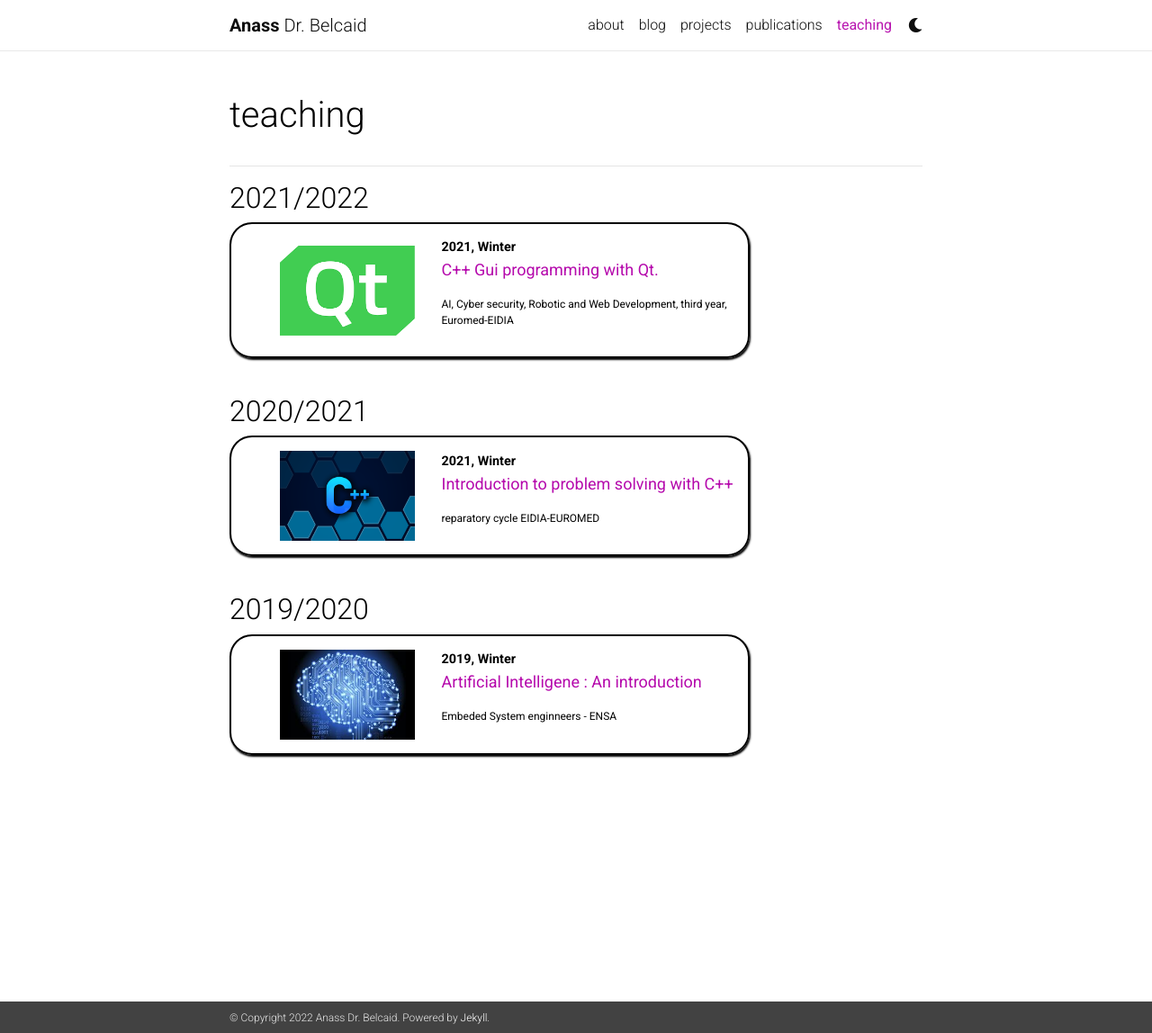
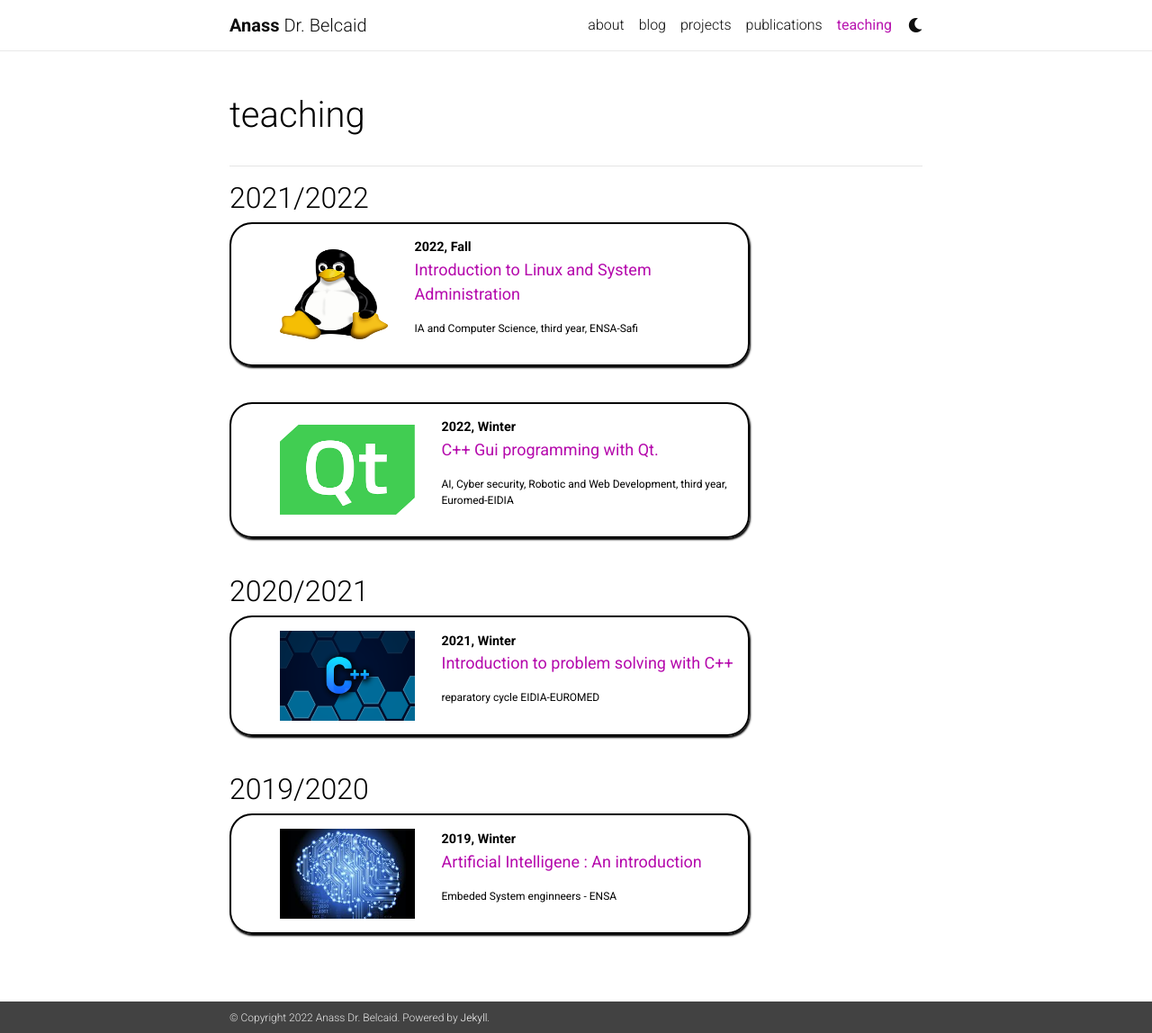
Before and after one commit to anassBelcaid/blog_source, a Jekyll site: the page built from _pages/teaching.md, in a window 1280 px wide and 1148 px high. Shown: the whole window at 90% size. Built offline with Jekyll 4.4.1, drawn with Linux system fonts in a browser that asks for light colours; nearby versions of some CDN libraries; a style sheet for code colours, icons or effects is not loaded.

Commit message:
Lien course Linux

```diff
--- a/_pages/teaching.md
+++ b/_pages/teaching.md
@@ -9,14 +9,32 @@ nav: true
 ------------
 
 ## 2021/2022
+
+<div id="rcorners">
+<table>
+<th>
+ <img src="{{ site.baserul}} {{ site.url }}/assets/img/Tux.svg.png" alt="Linux" width="120" height="100">
+</th>
+<th> <b>2022, Fall</b><br>
+<p style="font-size:18px">
+    <a href='{{ baseurl }}/GIIA24/'>
+    Introduction to Linux and System Administration
+    </a>
+</p>
+<p style="font-size:12px">IA and Computer Science, third
+year, ENSA-Safi</p>
+</th>
+</table>
+</div>
+<br>
 <div id="rcorners">
 <table>
 <th>
  <img src="{{ site.baserul}} {{ site.url }}/assets/img/qt_logo.png" alt="C++" width="150" height="100">
 </th>
-<th> <b>2021, Winter</b><br>
+<th> <b>2022, Winter</b><br>
 <p style="font-size:18px">
-    <a href='{{ baseurl }}/C221/'>
+    <a href='{{ baseurl }}/CS311/'>
 C++ Gui programming with Qt.
     </a>
 </p>
@@ -36,7 +54,7 @@ year, Euromed-EIDIA</p>
 </th>
 <th> <b>2021, Winter</b><br>
 <p style="font-size:18px">
-    <a href='{{ baseurl }}/C221/'>
+    <a href='{{ baseurl }}/CS221/'>
 Introduction to problem solving with C++
     </a>
 </p>
--- a/bin/deploy.py
+++ b/bin/deploy.py
@@ -21,8 +21,8 @@ args = parser.parse_args()
 #}}}
 
 # Default path {{{ #
-source = pathlib.Path("/home/anass/github/anass/blog_source/")
-blog   = pathlib.Path("/home/anass/github/anass/anassBelcaid.github.io")
+source = pathlib.Path("/home/anass/git/anass/blog_source/")
+blog   = pathlib.Path("/home/anass/git/anass/anassBelcaid.github.io")
 build_command = "bundle exec jekyll build"
 # }}} Default path #
 
```
Also changed, not shown: assets/img/Tux.svg.png (added), assets/img/linux_bible.jpg.
